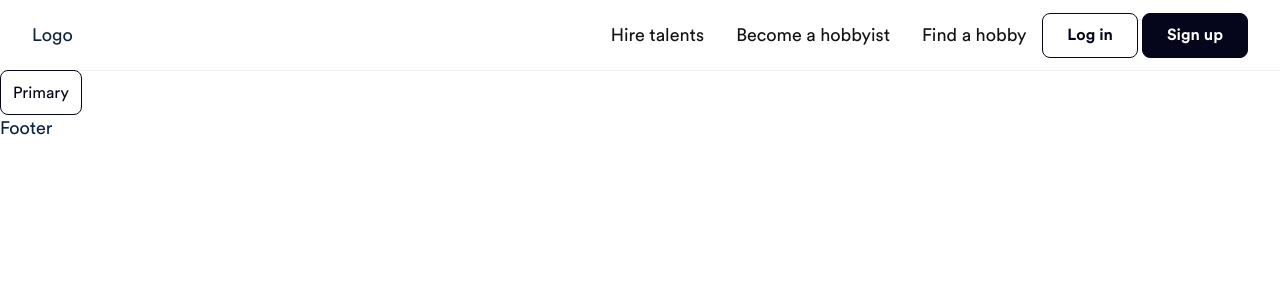
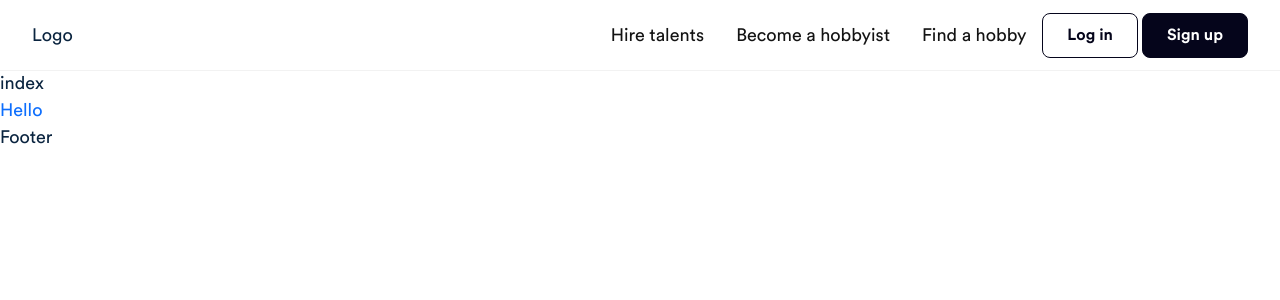
Before and after one commit to Jittojoyes98/Hopbees, a React app in the folder frontend/: page / in a window 1280 px wide. Shown: the top 300 px of the page. Built offline with nearby package versions, Linux system fonts and the light colour scheme.

Commit message:
Layout and server side done

```diff
--- a/frontend/package.json
+++ b/frontend/package.json
@@ -17,7 +17,8 @@
     "classnames": "^2.3.2",
     "react": "^18.2.0",
     "react-bootstrap": "^2.7.2",
-    "react-dom": "^18.2.0"
+    "react-dom": "^18.2.0",
+    "react-router-dom": "^6.3.0"
   },
   "devDependencies": {
     "@babel/core": "^7.20.12",
--- a/frontend/src/App/App.jsx
+++ b/frontend/src/App/App.jsx
@@ -2,13 +2,20 @@ import React from "react";
 import "@/_styles/theme.scss"
 import { Layout } from "../_layout";
 import { Button } from "react-bootstrap";
+import { BrowserRouter, Route } from "react-router-dom";
+import LoginPage from "../LoginPage";
+import HomePage from "../HomePage";
+
 
 const App=()=>{
     return (
-        <Layout>
-            {/* add routes here */}
-        <Button variant="primary">Primary</Button>{' '}
-        </Layout>
+        <BrowserRouter>
+            <Layout>
+                {/* add routes here */}
+                <Route path="/" element={<HomePage/>} layout="home"/>
+                <Route path="/login" element={<LoginPage/>} layout="login"/>
+            </Layout>
+        </BrowserRouter>
     )
 }
 
--- /dev/null
+++ b/frontend/src/HomePage/index.jsx
@@ -0,0 +1,13 @@
+import React from 'react'
+import { Link } from 'react-router-dom'
+
+const index = () => {
+  return (
+    <>
+      <div>index</div>
+      <Link to={"/login"}>Hello</Link>
+    </>
+  )
+}
+
+export default index
--- /dev/null
+++ b/frontend/src/LoginPage/index.jsx
@@ -0,0 +1,9 @@
+import React from 'react'
+
+const LoginPage = () => {
+  return (
+    <div>Login</div>
+  )
+}
+
+export default LoginPage;
--- a/frontend/src/_layout/Layout.jsx
+++ b/frontend/src/_layout/Layout.jsx
@@ -1,12 +1,28 @@
-import React, { Children } from 'react'
+import React, { Suspense } from 'react'
 import { Footer } from './Footer';
 import { Header } from './Header';
+import { Routes, Route } from "react-router-dom";
 
-const Layout = ({children}) => {
+const Layout = (props) => {
+  const { element: RoutedComponent, layout, ...rest } = props;
+
+  // render actual Route from react-router
+  const actualRouteComponent = (
+    <Route
+      {...rest}
+      render={props => (
+         <RoutedComponent {...props} />
+      )}
+    />
+  );
   return (
     <>
-    <Header/>
-    {children}
+    <Header layout={layout}/>
+      <Suspense>
+        <Routes>
+        {actualRouteComponent}
+        </Routes>
+      </Suspense>
     <Footer/>
     </>
   )
--- a/frontend/src/index.html
+++ b/frontend/src/index.html
@@ -8,6 +8,6 @@
   </head>
   <body>
     <div id="app"></div>
-    <script src="bundle.js"></script>
+    <script src="/frontend/bundle.js"></script>
   </body>
 </html>
--- a/frontend/src/index.jsx
+++ b/frontend/src/index.jsx
@@ -1,6 +1,7 @@
 import React from "react";
-import { render } from "react-dom";
+import { createRoot } from "react-dom/client";
 import App from "./App/App"
 
-const el=document.getElementById("app")
-render(<App/>,el)
+
+const root = createRoot(document.getElementById('app'));
+root.render(<App/>);
--- a/frontend/webpack.config.js
+++ b/frontend/webpack.config.js
@@ -13,6 +13,9 @@ module.exports = {
   ],
   devServer: {
     port: 3030, // you can change the port
+    historyApiFallback: true,
+    // contentBase: './',
+    hot: true
   },
   resolve: {
     extensions: ['.js', '.jsx', '.png', '.wasm', '.tar', '.data', '.svg', '.png', '.jpg', '.jpeg', '.gif', '.json'],
```
Also changed, not shown: frontend/src/SignupPage/index.jsx (added, +9 -0 lines), 2 other files (tests, documents, lock files or other folders).
